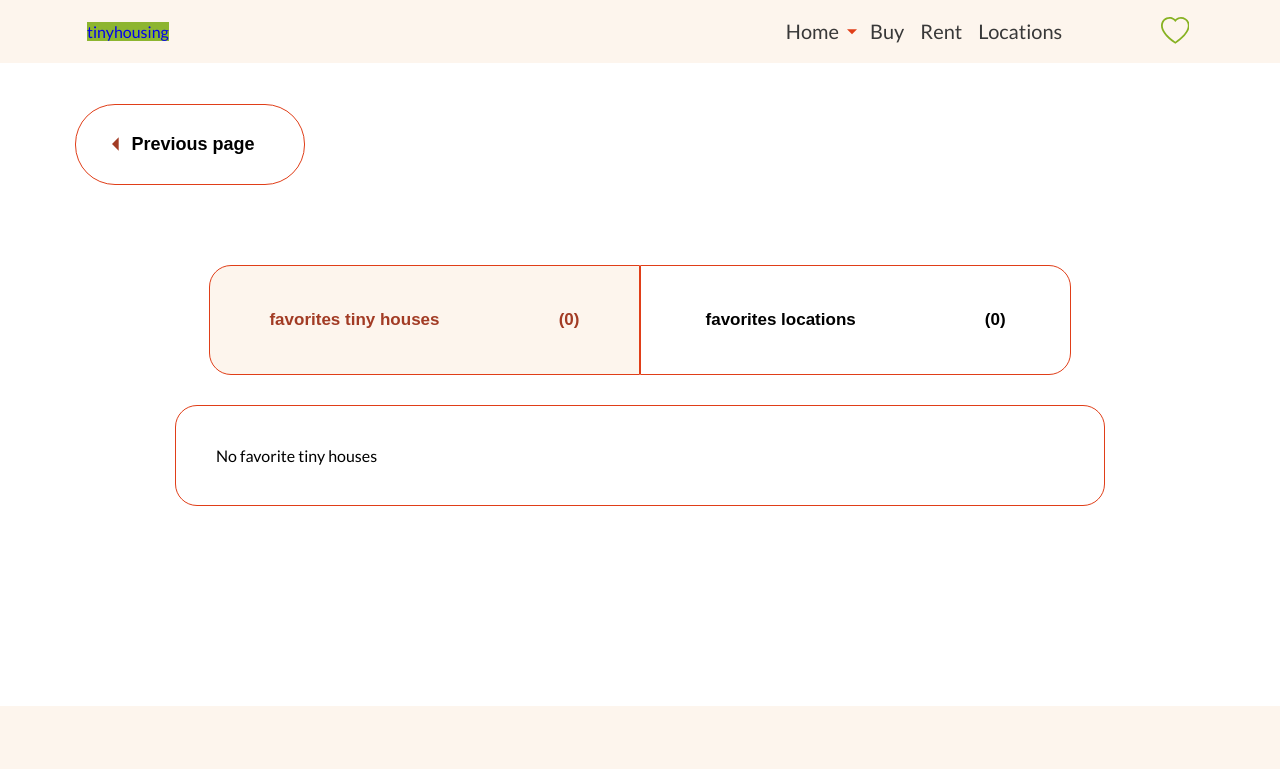
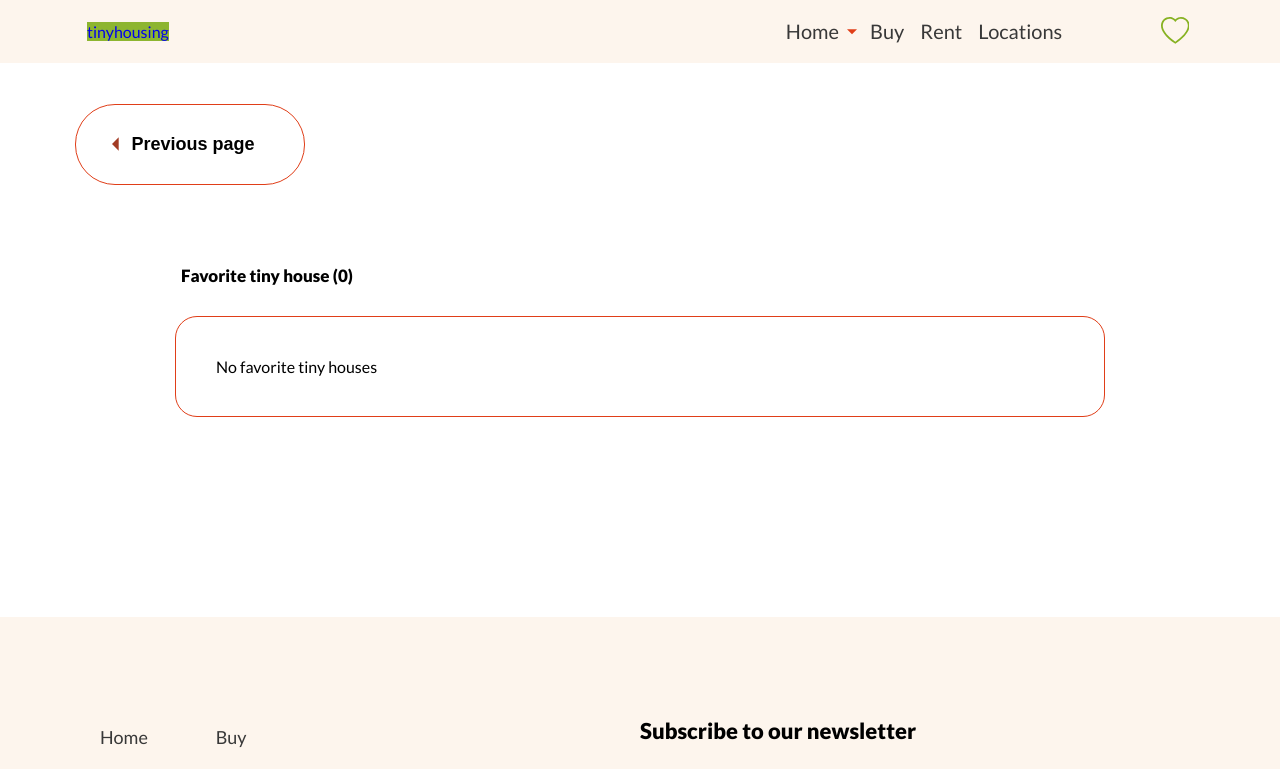
Before and after one commit to moisens/tiny-is-the-new-big, a React (Vite) app in the folder frontend/: page /favorites in a window 1280 px wide. Shown: the top 769 px of the page. Built offline with nearby package versions, Linux system fonts and the light colour scheme.

Commit message:
favorite component modif

```diff
--- a/frontend/src/components/favorites/FavoriteComponent.tsx
+++ b/frontend/src/components/favorites/FavoriteComponent.tsx
@@ -1,16 +1,12 @@
 import "./favorite.scss";
 import Button from "../button/Button";
 import { MdOutlineArrowLeft } from "react-icons/md";
-import { btnsFavorites } from "../../utils/favorites-utils";
-import { BtnsProps } from "../../types/Interface";
-import { useState } from "react";
 import useFavorite from "../../hooks/useFavorite";
 import { Link, useNavigate } from "react-router-dom";
 import { FiTrash2 } from "react-icons/fi";
 import houseConfiguration from "../../utils/configHouse";
 
 const FavoriteComponent = () => {
-  const [value, setValue] = useState<number>(0);
   const navigate = useNavigate();
   const { favorites, removeFromFavorites } = useFavorite();
 
@@ -25,20 +21,14 @@ const FavoriteComponent = () => {
         Previous page
       </Button>
       <section className="btn__container">
-        {btnsFavorites.map(({ id, text }: BtnsProps, index: number) => (
-          <Button
-            as="button"
-            className={
-              index === value ? "btn__house active__btn" : "btn__house"
-            }
-            handleClick={() => setValue(index)}
-            key={id}
-          >
-            <span className="btn__text">{text}</span>
-            {/*//TODO add a condition - house or location!!!*/}
-            <span className="btn__count">({favorites.length})</span>
-          </Button>
-        ))}
+        <span className="btn__count">
+          {`${
+            favorites.length > 1
+              ? "Favorites tiny houses"
+              : "Favorite tiny house"
+          }`}{" "}
+          ({favorites.length})
+        </span>
       </section>
       <section className="cards__container">
         <article className="favorite__cards">
--- a/frontend/src/components/favorites/favorite.scss
+++ b/frontend/src/components/favorites/favorite.scss
@@ -39,40 +39,13 @@
 .btn__container {
   padding: 80px 86px 30px;
   display: flex;
-  justify-content: center;
+  justify-content: flex-start;
 
   & > * {
-    background-color: #fff;
-    border: solid 0.4px #e03e18;
-    width: 45%;
-    height: 110px;
-    cursor: pointer;
     display: flex;
-    justify-content: space-around;
-    align-items: center;
     font-size: 1.0625rem;
     font-weight: 900;
-    transition: all 0.5s;
-  }
-  .btn__house {
-    &:nth-child(1) {
-      border-top-left-radius: 22px;
-      border-bottom-left-radius: 22px;
-    }
-
-    &:nth-child(2) {
-      border-top-right-radius: 22px;
-      border-bottom-right-radius: 22px;
-    }
-
-    &.active__btn {
-      background-color: #fdf5ed;
-      color: #a23b24;
-    }
-  }
-  .btn__location {
-    border-top-right-radius: 22px;
-    border-bottom-right-radius: 22px;
+    padding-left: 20px;
   }
 }
 
```
